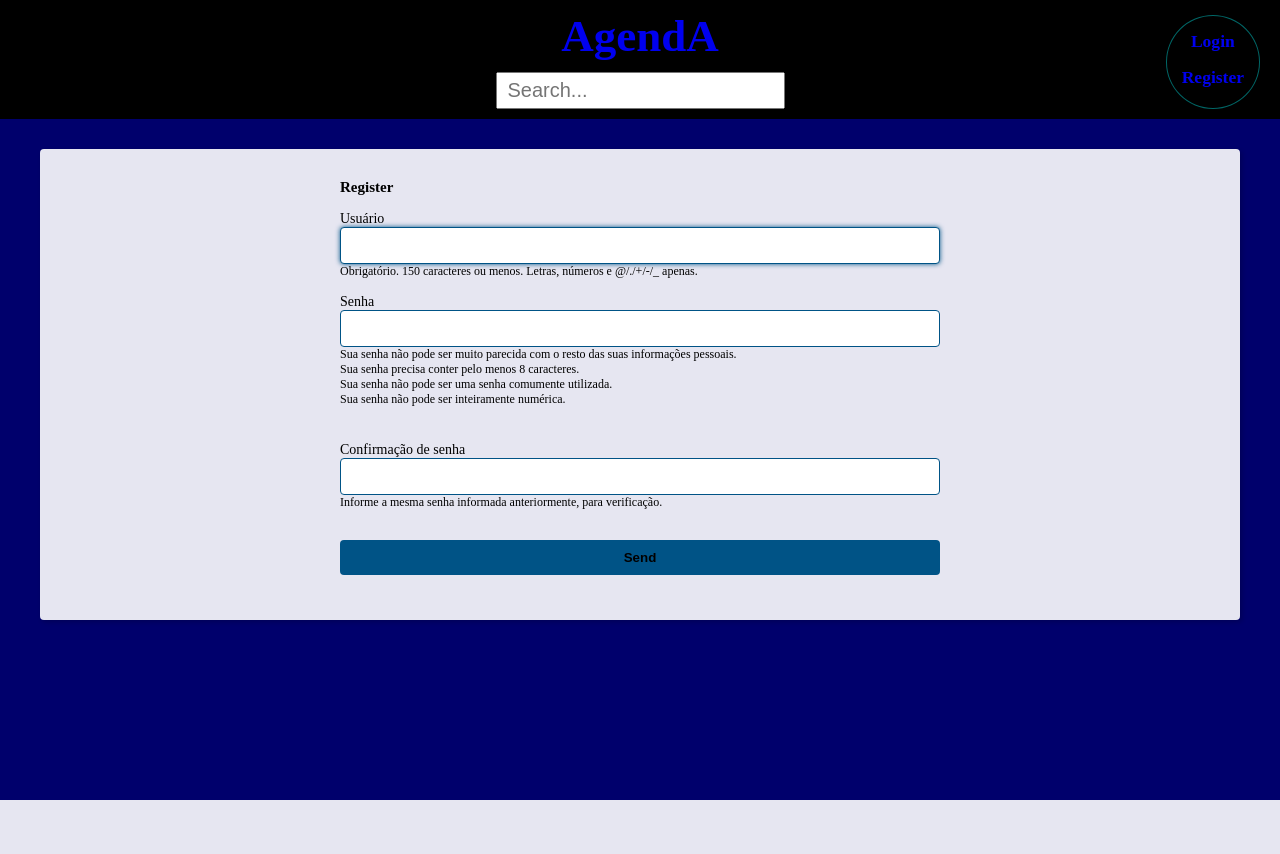
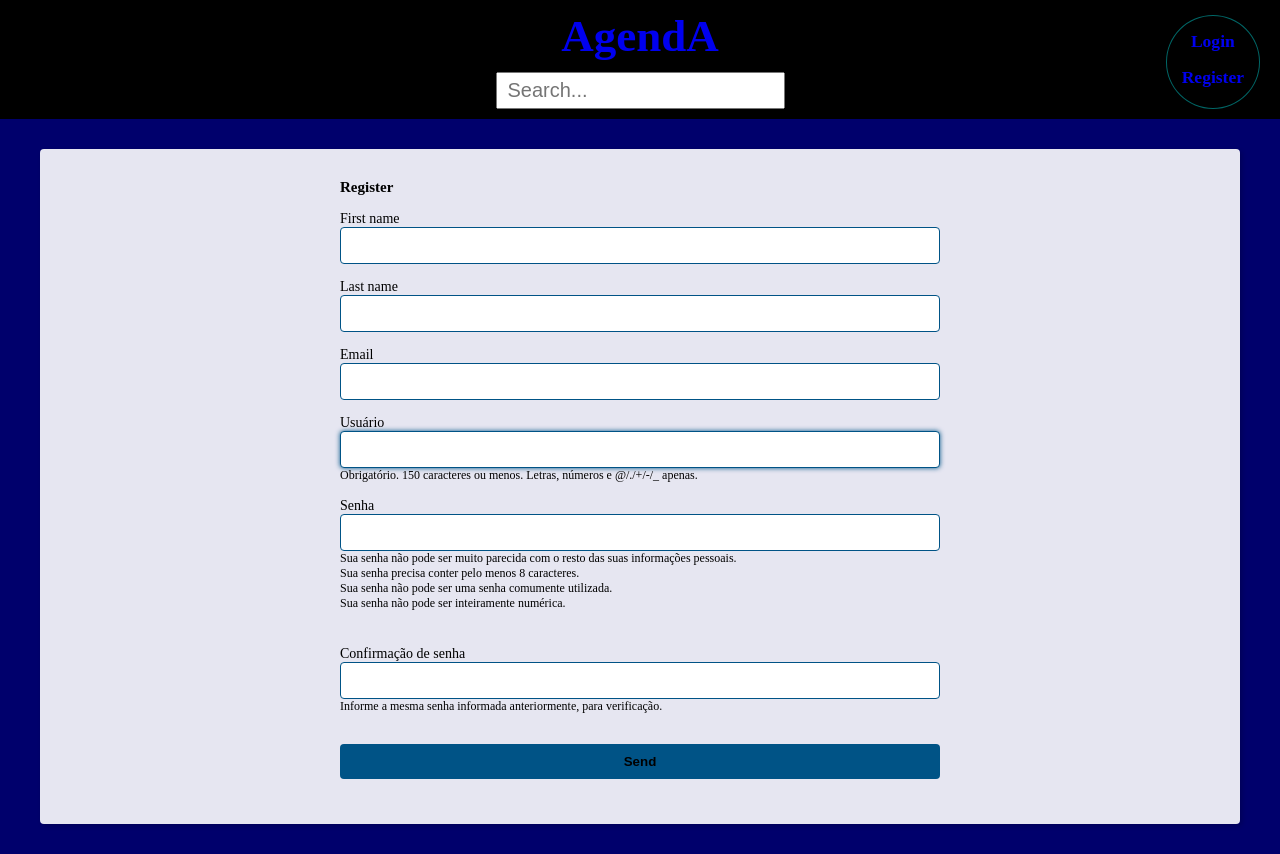
Before and after one commit to TioZiio/Django, a Django app: page /user/create/ in a window 1280 px wide. Before the commit the page ends 800 px from the top, so only its background shows below. Run offline with Django 5.2, Linux system fonts and the light colour scheme.

Commit message:
Novas funcionalidades e Refatoração de código.
Incluido mensagens de avisos;
Alteração visual de mensagens de aviso;
Configurado possibilidade de anexar imagem de contato para opcional;
Criado página de login para usuários cadastrados;
Adicionado na página de registro nome, sobrenome e email. Com validação de
email e usuários iguais;
Refatoração do formulário para arquivos create, login e register.

```diff
--- a/base_static/global/css/style.css
+++ b/base_static/global/css/style.css
@@ -2,9 +2,9 @@
     --color-white: rgba(255,255,255,0.9);
     --color-black: rgba(0,0,0);
     --color-black-shadow: rgba(0,0,0,0.3);
-    --color-main: #00FFFF;
+    --color-main: rgb(0,0,108);
     --color-main-shadow: rgba(0,255,255,0.4);
-    --background: rgb(0,0,108);
+    --color-red: rgba(255,0,0,90%);
     --spacing: 1.5rem;
     --link-dark-color: rgb(0, 83, 134);
     --link-light-color: rgb(156, 217, 255);
@@ -22,6 +22,7 @@
     --bigger-font-size: 4rem;
     --big-font-size: 3.2rem;
     --medium-font-size: 3rem;
+    --medium-letter-size: 2rem;
     --small-font-size: 1.6rem;
     --smaller-font-size: 1.4rem;
     --smallest-font-size: 1.2rem;
@@ -40,7 +41,7 @@ html {
 }
 
 body {
-    background: var(--background);
+    background: var(--color-main);
     background-size: cover;
 }
 
@@ -271,26 +272,27 @@ a {
   padding: var(--spacing);
   text-align: center;
   border-radius: var(--default-border-radius);
-  font-size: var(--smaller-font-size);
+  font-size: var(--medium-letter-size);
 }
 
 .message.success {
-  background: rgba(0, 255, 0, 0.3);
+  background: rgba(0, 255, 0, 0.7);
   border: 1px solid rgba(0, 255, 0, 90%);
 }
 
 .message.error {
-  background: rgba(255, 0, 0, 0.3);
+  background: rgba(255, 0, 0, 0.7);
   border: 1px solid rgba(255, 0, 0, 90%);
 }
 
 .message.warning {
-  background: rgba(255, 255, 0, 0.3);
+  background: rgba(255, 255, 0, 0.7);
   border: 1px solid rgba(255, 255, 0, 90%);
 }
 
 .message.info {
-  background: rgba(0, 0, 255, 0.3);
+  background: var(--color-white);
+  color: var(--color-main);
   border: 1px solid rgba(0, 0, 255, 0.3);
 }
 
--- a/base_templates/global/base.html
+++ b/base_templates/global/base.html
@@ -6,6 +6,7 @@
 <body>
     <div>
         {% include './partials/menu.html' %}
+        {% include './partials/messages.html' %}
 
         <main class="content">
             {% block content %}{% endblock content %}
--- /dev/null
+++ b/base_templates/global/partials/messages.html
@@ -0,0 +1,7 @@
+{% if messages %}
+    {% for message in messages %}
+        <div class="message {{ message.tags }}">
+            {{ message }}
+        </div>
+    {% endfor %}
+{% endif %}
--- a/contact/forms.py
+++ b/contact/forms.py
@@ -2,9 +2,11 @@ from django import forms
 from django.core.exceptions import ValidationError
 from contact.models import Contact
 from django.contrib.auth.forms import UserCreationForm
+from django.contrib.auth.models import User
 
 class ContactForm(forms.ModelForm):
     picture = forms.ImageField(
+        required=False,
         widget=forms.FileInput(
             attrs={
                 'accept': 'image/*,'
@@ -37,4 +39,24 @@ class ContactForm(forms.ModelForm):
         return super().clean()
 
 class RegisterForm(UserCreationForm):
-    ...
+    first_name = forms.CharField(required=True)
+    last_name = forms.CharField(required=True)
+    email = forms.EmailField(required=True)
+
+    class Meta:
+        model = User
+        fields = (
+            'first_name', 'last_name', 'email',
+            'username', 'password1', 'password2',
+        )
+
+    def clean_email(self):
+        email = self.cleaned_data.get('email')
+
+        if User.objects.filter(email=email).exists():
+            self.add_error(
+                'email',
+                ValidationError('Email já utilizado!!', code='invalid')
+            )
+
+        return email
--- /dev/null
+++ b/contact/templates/contact/partials/_form-picture.html
@@ -0,0 +1,6 @@
+
+{% if field.name == 'picture' and field.value.url %}
+    <div class="form-group">
+      <img src="{{ field.value.url }}" alt="">
+    </div>
+{% endif %}
--- /dev/null
+++ b/contact/templates/contact/partials/_user-form.html
@@ -0,0 +1,37 @@
+  {% csrf_token %}
+
+  <div class="form-content">
+
+    {% for field in form %}
+      <div class="form-group">
+        <label for="{{ field.id_for_label }}">{{ field.label }}</label>
+        {{ field }}
+        {{ field.errors }}
+
+        {% if field.help_text %}
+          <p class="help-text">{{ field.help_text }}</p>
+        {% endif %}
+
+        {% if field.label == 'picture' %}
+            {% include './_form-picture.html' %}
+        {% endif %}
+      </div>
+    {% endfor %}
+  </div>
+
+  {% if form.non_field_errors %}
+    <div class="form-content">
+      <div class="form-group">
+        <div class="message error">
+          {{ form.non_field_errors }}
+        </div>
+      </div>
+    </div>
+  {% endif %}
+
+  <div class="form-content">
+    <div class="form-group">
+      <button class="btn" type="submit">Send</button>
+    </div>
+  </div>
+</form>
--- a/contact/urls.py
+++ b/contact/urls.py
@@ -15,4 +15,6 @@ urlpatterns = [
 
     # user
     path('user/create/', views.register, name='register'),
+    path('user/login/', views.login_view, name='login'),
+    path('user/logout/', views.logout_view, name='logout'),
 ]
--- a/contact/views/user_forms.py
+++ b/contact/views/user_forms.py
@@ -1,4 +1,6 @@
-from django.shortcuts import render
+from django.shortcuts import render, redirect
+from django.contrib import auth, messages
+from django.contrib.auth.forms import AuthenticationForm
 from contact.forms import RegisterForm
 
 def register(request):
@@ -9,6 +11,8 @@ def register(request):
 
         if form.is_valid():
             form.save()
+            messages.success(request, 'Usuário Registrado!!')
+            return redirect('contact:login')
 
     return render(
         request,
@@ -17,3 +21,27 @@ def register(request):
             'form': form,
         },
     )
+
+def login_view(request):
+    form = AuthenticationForm(request)
+
+    if request.method == 'POST':
+        form = AuthenticationForm(request, data=request.POST)
+
+        if form.is_valid():
+            user = form.get_user()
+            messages.success(request, 'Logado com sucesso')
+            auth.login(request,user)
+            return redirect('contact:index')
+
+    return render(
+        request,
+        'contact/login.html',
+        {
+            'form': form,
+        },
+    )
+
+def logout_view(request):
+    auth.logout(request)
+    return redirect('contact:login')
```
Also changed, not shown: contact/templates/contact/create.html (+1 -40 lines), contact/templates/contact/login.html (added, +21 -0 lines), contact/templates/contact/register.html (+1 -33 lines).
